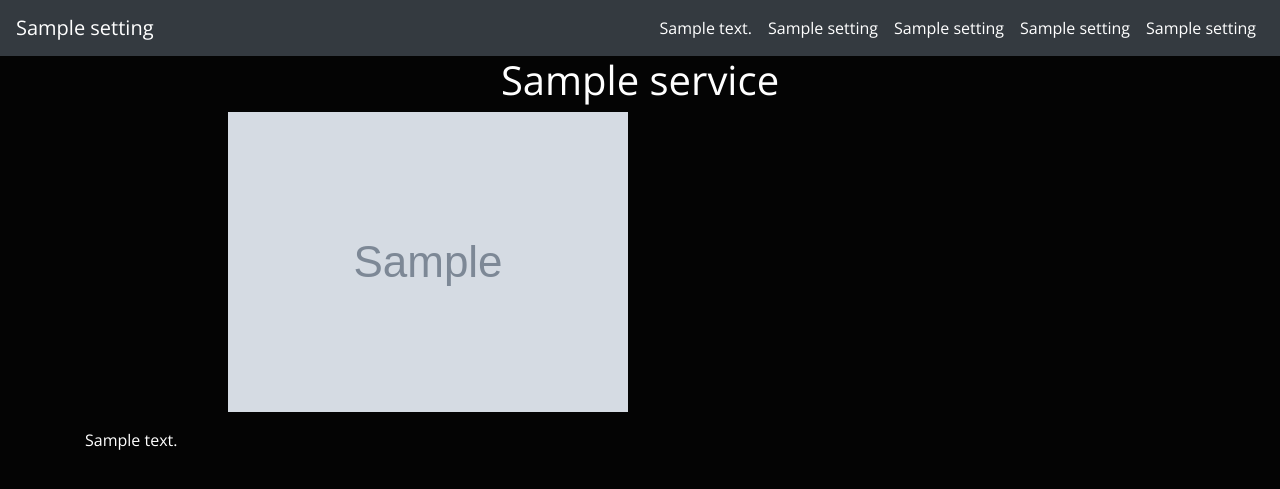
After one commit to kosulsuz/adalet, a Django app: a page that uses templates/details.html in a window 1280 px wide. The commit adds this page. Shown: the top 489 px of the page. Run offline with Django 3.2, Linux system fonts and the light colour scheme; tables that the repository leaves empty hold one stand-in row (values such as "Sample post"); grey boxes marked "Sample" are stand-in pictures; some libraries are stand-ins or nearby versions.

Commit message:
detail page was added

```diff
--- a/home/models.py
+++ b/home/models.py
@@ -1,5 +1,7 @@
 from django.db import models
 from ckeditor.fields import RichTextField
+from django.utils.text import slugify
+from django.urls import reverse
 
 
 FONTS = (
@@ -142,9 +144,12 @@ class Resume(models.Model):
 
 
 class Service(models.Model):
-    title = models.CharField("Başlık", max_length=50)
+    title = models.CharField("Başlık", max_length=50, unique = True)
     #font = models.CharField(max_length=50, choices=BOXFONTS)
+    image = models.ImageField("detay sayfası için resim", null= True, blank = True)
     content = models.CharField("İçerik", max_length=50)
+    active = models.BooleanField("sitede gözükmesini istiyorsanız tıklayınız: ", default = False)
+    slug = models.SlugField(editable = False)
 
     class Meta:
         verbose_name = 'Hizmet'
@@ -152,6 +157,13 @@ class Service(models.Model):
 
     def __str__(self):
         return self.title
+
+    def save(self, *args, **kwargs):
+        self.slug = slugify(self.title)
+        super(Service, self).save(*args, **kwargs)
+
+    def get_absolute_url(self):
+        return reverse('home:detail', kwargs={'slug':self.slug})
 
 class CompanyType(models.Model):
     title = models.CharField("Şirket tipi", max_length=10)
--- a/home/urls.py
+++ b/home/urls.py
@@ -5,5 +5,5 @@ from . import views
 app_name = 'home'
 urlpatterns = [
     path('', views.home, name='home'),
-    #path('<slug:slug>/', views.detail, name="detail"),
+    path('<slug:slug>/', views.detail, name="detail"),
 ]
--- a/home/views.py
+++ b/home/views.py
@@ -1,4 +1,4 @@
-from django.shortcuts import render, redirect
+from django.shortcuts import render, redirect, get_object_or_404
 from django.contrib import messages
 
 from .models import Setting, About, Resume, Service, CompanyType, Reference
@@ -13,7 +13,7 @@ def home(request):
         service = setting.services
         about = About.objects.first()
         resumes = Resume.objects.all()
-        services = Service.objects.all()
+        services = Service.objects.filter(active = True)
         company_types = CompanyType.objects.all()
         references = Reference.objects.all()
     except:
@@ -48,3 +48,17 @@ def home(request):
 
     }
     return render(request, 'index.html', context)
+
+
+def detail(request, slug):
+
+    setting = Setting.objects.first()
+    service = get_object_or_404(Service, slug = slug, active = True)
+
+
+    context = {
+        "setting": setting,
+        'service': service,
+    }
+
+    return render(request, 'details.html', context)
--- /dev/null
+++ b/templates/details.html
@@ -0,0 +1,111 @@
+{% load static %}
+<!DOCTYPE html>
+<html lang="en">
+
+<head>
+  <meta charset="utf-8">
+  <meta content="width=device-width, initial-scale=1.0" name="viewport">
+
+  <title>Portfolio Details - Personal Bootstrap Template</title>
+  <meta content="" name="description">
+  <meta content="" name="keywords">
+
+  <!-- Favicons -->
+  <meta name="yandex-verification" content="c4d398ee6528c41b" />
+
+  <!-- Favicons -->
+  <link href="{{setting.icon.url}}" rel="icon">
+  <link href="{% static 'assets/img/apple-touch-icon.png' %}" rel="apple-touch-icon">
+
+  <!-- Google Fonts -->
+  <link href="https://fonts.googleapis.com/css?family=Open+Sans:300,300i,400,400i,600,600i,700,700i|Raleway:300,300i,400,400i,500,500i,600,600i,700,700i|Poppins:300,300i,400,400i,500,500i,600,600i,700,700i" rel="stylesheet">
+
+  <link rel="stylesheet" href="https://cdn.jsdelivr.net/npm/bootstrap@4.5.3/dist/css/bootstrap.min.css" integrity="sha384-TX8t27EcRE3e/ihU7zmQxVncDAy5uIKz4rEkgIXeMed4M0jlfIDPvg6uqKI2xXr2" crossorigin="anonymous">
+
+  <!-- =======================================================
+  * Template Name: Personal - v2.4.0
+  * Template URL: https://bootstrapmade.com/personal-free-resume-bootstrap-template/
+  * Author: BootstrapMade.com
+  * License: https://bootstrapmade.com/license/
+  ======================================================== -->
+
+  <style>
+    body {
+  font-family: "Open Sans", sans-serif;
+  background-color: #040404;
+  color: #fff;
+  position: relative;
+  background: transparent;
+}
+
+
+body::before {
+  content: "";
+  position: fixed;
+  background: #040404;
+  background-size: cover;
+  left: 0;
+  right: 0;
+  top: 0;
+  height: 100vh;
+  z-index: -1;
+}
+  </style>
+</head>
+
+<body>
+
+  <nav class="navbar navbar-expand-lg navbar-dark bg-dark">
+    <a class="navbar-brand" href="{% url 'home:home' %}">{{setting.home_name}}</a>
+    <button class="navbar-toggler" type="button" data-toggle="collapse" data-target="#navbarSupportedContent" aria-controls="navbarSupportedContent" aria-expanded="false" aria-label="Toggle navigation">
+      <span class="navbar-toggler-icon"></span>
+    </button>
+
+    <div class="collapse navbar-collapse" id="navbarSupportedContent">
+      <ul class="navbar-nav ml-auto">
+        <li class="nav-item active">
+          <a class="nav-link" href="{% url 'home:home' %}#about">{{setting.about_name}} <span class="sr-only">(current)</span></a>
+        </li>
+        <li class="nav-item active">
+          <a class="nav-link" href="{% url 'home:home' %}#resume">{{setting.resume_name}} <span class="sr-only">(current)</span></a>
+        </li>
+        <li class="nav-item active">
+          <a class="nav-link" href="{% url 'home:home' %}#service">{{setting.service_name}} <span class="sr-only">(current)</span></a>
+        </li>
+        <li class="nav-item active">
+          <a class="nav-link" href="{% url 'home:home' %}#portfolio">{{setting.portfolio_name}} <span class="sr-only">(current)</span></a>
+        </li>
+        <li class="nav-item active">
+          <a class="nav-link" href="{% url 'home:home' %}#contact">{{setting.contact_name}} <span class="sr-only">(current)</span></a>
+        </li>
+      </ul>
+    </div>
+  </nav>
+
+    <section class="inner-page">
+      <div class="container">
+        <div class="row justify-content-center">
+            <div class="col-lg-9 col-md-10 pictures ">
+                <h1 class = "text-center">{{service.title}}</h1>
+                <img src="{{service.image.url}}" class="img-fluid" alt="{{service.title}}">
+
+            </div>
+            <div class= "col-12">
+              <p class = "mt-3">{{service.content|safe}}</p>
+            </div>
+
+        </div>
+      </div>
+    </section>
+
+
+
+
+
+  <script src="https://code.jquery.com/jquery-3.5.1.slim.min.js" integrity="sha384-DfXdz2htPH0lsSSs5nCTpuj/zy4C+OGpamoFVy38MVBnE+IbbVYUew+OrCXaRkfj" crossorigin="anonymous"></script>
+  <script src="https://cdn.jsdelivr.net/npm/popper.js@1.16.1/dist/umd/popper.min.js" integrity="sha384-9/reFTGAW83EW2RDu2S0VKaIzap3H66lZH81PoYlFhbGU+6BZp6G7niu735Sk7lN" crossorigin="anonymous"></script>
+  <script src="https://cdn.jsdelivr.net/npm/bootstrap@4.5.3/dist/js/bootstrap.min.js" integrity="sha384-w1Q4orYjBQndcko6MimVbzY0tgp4pWB4lZ7lr30WKz0vr/aWKhXdBNmNb5D92v7s" crossorigin="anonymous"></script>
+
+</body>
+
+</html>
--- a/templates/index.html
+++ b/templates/index.html
@@ -274,7 +274,7 @@ body::before {
         <div class="col-lg-4 col-md-6">
           <div class="icon-box mb-3">
             <div class="icon"><i class='bx bxs-chevrons-down'></i></div>
-            <h4><a href="#">{{service.title}}</a></h4>
+            <h4><a href="{{service.get_absolute_url}}">{{service.title}}</a></h4>
             <p>{{service.content}}</p>
           </div>
         </div>
```
Also changed, not shown: templates/portfolio-details.html (deleted, +0 -102 lines), home/migrations/0010_service_image.py (added), home/migrations/0011_service_active.py (added), home/migrations/0012_auto_20201118_0033.py (added), home/migrations/0013_service_slug.py (added), home/migrations/0014_auto_20201118_0038.py (added).
